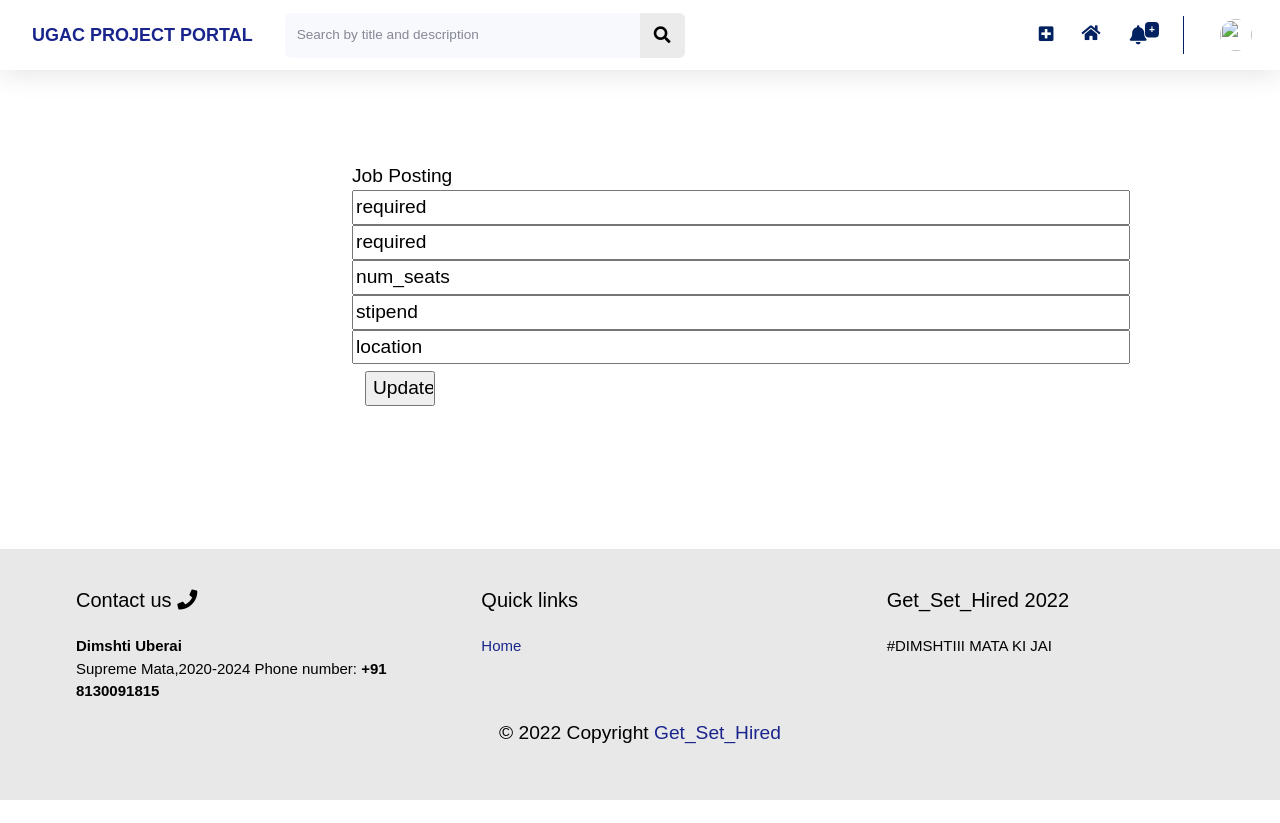
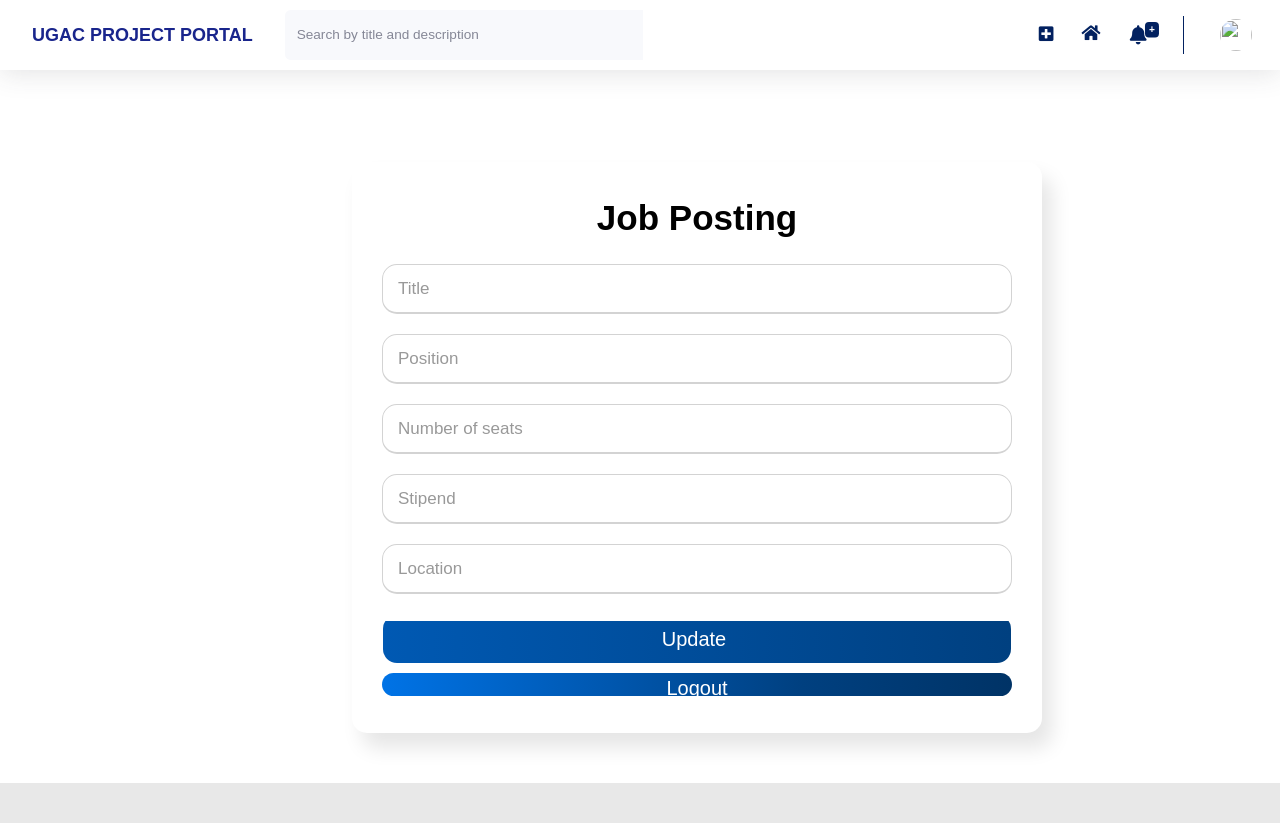
Before and after one commit to Pritishchugh22/Get_Set_Hired, a Django app: template templates/home/createJobPosting.html in a window 1280 px wide. Shown: the top 823 px of the page. Before the commit the page ends 800 px from the top, so only its background shows below. Run offline with Django 4.2, Linux system fonts and the light colour scheme; the template is opened without the code that fills it, so the values that code supplies are empty; some libraries are stand-ins or nearby versions.

Commit message:
Corrected job posting styling

```diff
--- a/templates/home/createJobPosting.html
+++ b/templates/home/createJobPosting.html
@@ -1,5 +1,9 @@
 {% extends 'partials/base.html' %}
+{% load static %}
 {% block title %}Create Job Posting | Get_Set_Hired{% endblock title %}
+{% block customCSS %}
+<link rel="stylesheet" href="{% static 'home/register.css' %}">
+{% endblock customCSS %}
 {% block content %}
 <br>
 <br>
@@ -12,19 +16,19 @@
             <form method="post" class="user" enctype="multipart/form-data">
                 {% csrf_token %}
                 <div class="field">
-                    <input type="text" placeholder="Title" name='title' value={{jobPosting.title}} required>
+                    <input type="text" placeholder="Title" name='title' required>
                 </div>
                 <div class="field">
-                    <input type="text" placeholder="Position" name='position' value={{jobPosting.position}} required>
+                    <input type="text" placeholder="Position" name='position' required>
                 </div>
                 <div class="field">
-                    <input type="text" placeholder="Number of seats" name='num_seats' value=num_seats required>
+                    <input type="text" placeholder="Number of seats" name='no_of_seats' required>
                 </div>
                 <div class="field">
-                    <input type="text" placeholder="Stipend" name='stipend' value=stipend required>
+                    <input type="text" placeholder="Stipend" name='stipend' required>
                 </div>
                 <div class="field">
-                    <input type="text" placeholder="Location" name='location' value=location required>
+                    <input type="text" placeholder="Location" name='location' required>
                 </div>
                 <!--                Requirement tags and Domain tags-->
                 <!--                Status Tags-->
```
Also changed, not shown: db.sqlite3.
